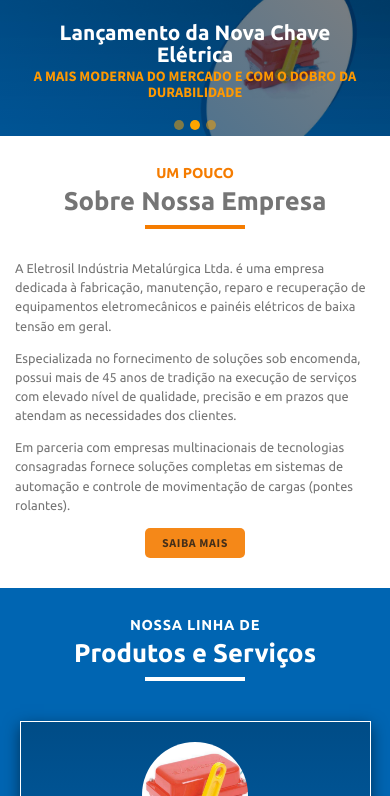
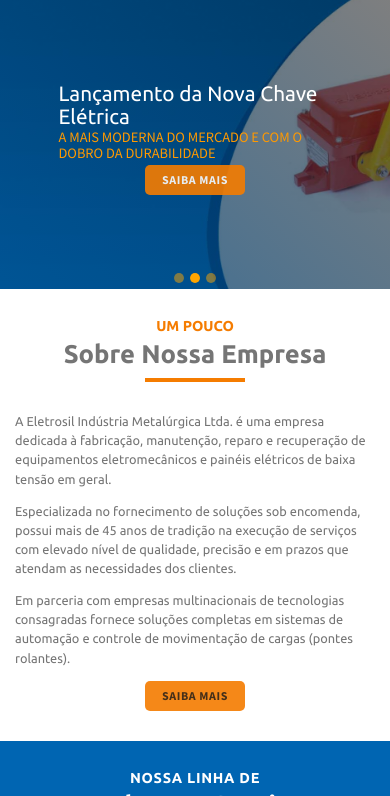
Before and after one commit to GarciaDFE/gatsby-eletrosil, a Gatsby site: page / in a window 390 px wide. Shown: the part 304-1100 px from the top of the page. Built offline with nearby package versions, Linux system fonts and the light colour scheme; Gatsby itself is replaced by a stand-in of ours.

Commit message:
Testes para responsividade das imagens e tentativa de implementar efeitos no conteúdo overlay, tipo AnimateCSS

```diff
--- a/src/components/HomeCarousel.js
+++ b/src/components/HomeCarousel.js
@@ -4,24 +4,41 @@ import { Carousel } from "react-bootstrap";
 import img1 from "../images/carousel/img1Carousel.jpg";
 import img2 from "../images/carousel/img2Carousel.jpg";
 import img3 from "../images/carousel/img3Carousel.jpg";
+import BtnSaibaMais from "./BtnSaibaMais"
 
-const Hero = styled.div`
+const CarouselOverlay = styled.div`
   position: absolute;
   width: 100vw;
   height: 100%;
   display: flex;
-  flex-direction: column;
   justify-content: center;
   align-items: center;
   margin: 0 auto;
   background: ${props => props.theme.gradient.secondy};
 `
 
-const Title = styled.h3`
-  width: 90%;
+// const Content = styled.div`
+//   width: 80%;
+//   height: 80%;
+//   display: flex;
+//   flex-direction: column;
+//   justify-content: center;
+//   align-items: center;
+//   transform: translateY(50%);
+//   &.slide2 {
+//     align-items: flex-start;
+//   }
+//   &.-active {
+//     transform: translateY(0);
+//     transition: translate 300ms linear;
+//   }
+// `
+
+const Title = styled.h2`
   color: ${props => props.theme.color.tertiaryLight};
   font-family: ${props => props.theme.font.primary};
   font-size: 1.3rem;
+  font-weight: normal;
   margin-bottom: 0.1rem;
   text-align: center;
   @media (min-width: 576px) {
@@ -34,14 +51,21 @@ const Title = styled.h3`
   @media (min-width: 992px) {
     font-size: 2em;
   }
+  &-destaque {
+    font-weight: bold;
+  }
+  &.slide2 {
+    text-align: left;
+  }
 `;
 
-const SubTitle = styled.h5`
+const SubTitle = styled.h3`
   width: 90%;
   color: ${props => props.theme.color.secondyMedium};
   font-family: ${props => props.theme.font.secondy};
   text-transform: uppercase;
   font-size: 0.9em;
+  font-weight: normal;
   margin-bottom: 0.2em;
   text-align: center;
   @media (min-width: 576px) {
@@ -54,6 +78,12 @@ const SubTitle = styled.h5`
   @media (min-width: 992px) {
     font-size: 1.1em;
   }
+  &-destaque {
+    font-weight: bold;
+  }
+  &.slide2 {
+    text-align: left;
+  }
 `;
 
 const Text = styled.p`
@@ -63,6 +93,7 @@ const Text = styled.p`
   font-size: 0.8em;
   line-height: 1.1em;
   text-align: center;
+  margin-bottom: 1em;
   @media (min-width: 768px) {
     font-size: 0.9em;
     line-height: 1.2em;
@@ -71,13 +102,24 @@ const Text = styled.p`
     font-size: 1em;
     line-height: 1.3em;
   }
+  &.slide2 {
+    width: 50%;
+    text-align: left;
+  }
 `;
 
 const Img = styled.img`
+  min-height: 300px;
   max-height: 724px;
   margin: 0 auto;
 `;
 
+const Btn = styled(BtnSaibaMais)`
+  margin: 0 auto;
+  &.slide2 {
+    margin: 0;
+  }
+`
 
 const HomeCarousel = styled(Carousel)`
   .carousel-indicators {
@@ -100,39 +142,58 @@ const HomeCarousel = styled(Carousel)`
   }
   .carousel-control-prev,
   .carousel-control-next {
+    width: 5%;
     @media (max-width: 576px) {
       display: none;
     }
   }
+  .carousel-caption {
+    top: 50%;
+    bottom: auto;
+    transform: translateY(-50%);
+  }
+    .carousel-item {
+    height: 100%;
+    min-height: 300px;
+    background-image: url(${img2});
+    background-position: center center;
+    background-repeat: no-repeat;
+    background-size: cover;
+  }
 `;
-
 
 export default ({ data }) => (
   <HomeCarousel interval={3000}>
     <Carousel.Item>
-      <Hero>
-        <Title>Bem-vindo à Eletrosil!</Title>
-        <SubTitle>Mais de 50 anos de tradição em qualidade</SubTitle>
+      <CarouselOverlay />
+      <Img className="d-block" src={img1} alt="First slide" />
+      <Carousel.Caption>
+        <Title>Bem-vindo à <strong className="-destaque">Eletrosil!</strong></Title>
+        <SubTitle>Mais de <strong className="-destaque">50 anos</strong> de tradição em qualidade</SubTitle>
         <Text className="d-none d-sm-block">
           Soluções em equipamentos eletromecânicos e painéis elétricos de baixa tensão e especializada no fornecimento de soluções sob encomenda para empresas e consultores dos setores de siderurgia, mineração, papel e celulose, ferrovias e engenharia.
         </Text>
-      </Hero>
-      <Img className="d-block w-100" src={img1} alt="First slide" />
+        <Btn />
+      </Carousel.Caption>
     </Carousel.Item>
     <Carousel.Item>
-      <Hero className="-variation">
-        <Title>Lançamento da Nova Chave Elétrica</Title>
-        <SubTitle>
+      <CarouselOverlay />
+      {/* <Img className="d-block" src={img2} alt="Third slide" /> */}
+      <Carousel.Caption>
+        <Title className="slide2">Lançamento da Nova Chave Elétrica</Title>
+        <SubTitle className="slide2">
           A mais moderna do mercado e com o dobro da durabilidade
         </SubTitle>
-        <Text className="d-none d-sm-block">
+        <Text className="d-none d-sm-block slide2">
           Chave de emergência ideal para trabalhar em transportadores de correia de alta densidade em ambientes com grande concentração de pós e também em atmosfera marinha ou corrosiva.
         </Text>
-      </Hero>
-      <Img className="d-block w-100" src={img2} alt="Third slide" />
+        <Btn className="slide2"/>
+      </Carousel.Caption>
     </Carousel.Item>
     <Carousel.Item>
-      <Hero>
+      <CarouselOverlay />
+      <Img className="d-block" src={img3} alt="Third slide" />
+      <Carousel.Caption>
         <Title>
           Soluções Completas de Automação e Controle de Pontes Rolantes
         </Title>
@@ -140,8 +201,8 @@ export default ({ data }) => (
           Em parceria com empresas multinacionais de tecnologias consagradas
           fornecemos soluções completas em sistemas de automação e controle de movimentação de cargas.
         </Text>
-      </Hero>
-      <Img className="d-block w-100" src={img3} alt="Third slide" />
+        <Btn />
+      </Carousel.Caption>
     </Carousel.Item>
   </HomeCarousel>
 );
```
